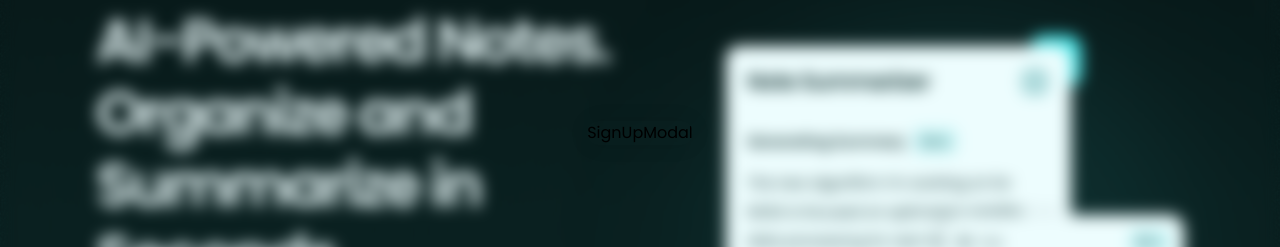
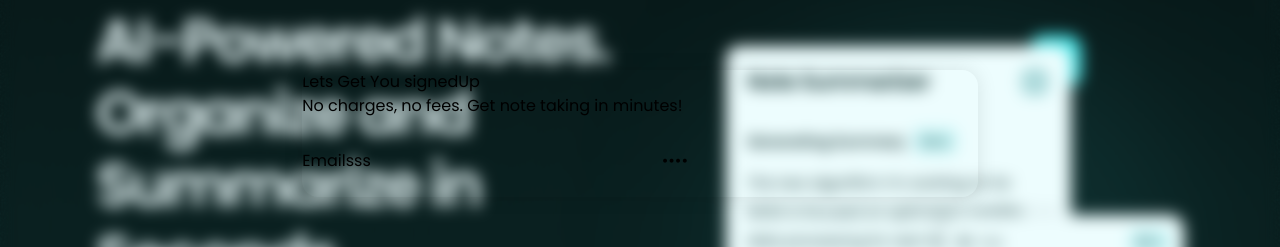
Before and after one commit to Jisap/NoteFlowApp, a React (Vite) app: page / in a window 1280 px wide. Shown: the part 267-514 px from the top of the page. Built offline with nearby package versions, Linux system fonts and the light colour scheme.

Commit message:
Implement SignUpModal component with input handling and improved layout

```diff
--- a/src/components/sections/Modal/SignUpModal.jsx
+++ b/src/components/sections/Modal/SignUpModal.jsx
@@ -1,10 +1,68 @@
+import Close from "../../icons/Close"
+import Checkmark from "../../icons/Checkmark"
+import { useState } from "react"
+
 
 
 const SignUpModal = () => {
+
+  const initialState = {
+    email: "sss",
+    password: "1234",
+  }
+
+  const [checked, setChecked] = useState(false)
+  const [input, setInput] = useState(initialState)
+
+  const handleInputs = (e) => {
+    setInput((prevInputs) => {
+      return {
+        ...prevInputs,
+        [e.target.name]: e.target.value
+      }
+    })
+
+  }
+
   return (
-    <div className="z-20">
-      SignUpModal
-    </div>
+    <section>
+      <div>
+        <h4>Lets Get You signedUp</h4>
+        <p>No charges, no fees. Get note taking in minutes!</p>
+      </div>
+
+      <div>
+        <button>
+          <Close />
+        </button>
+        <div>
+          <label>Email</label>
+          <input
+            type="email"
+            name="email"
+            placeholder="Enter your email"
+            value={input.email}
+            onChange={handleInputs}
+          />
+
+          <input
+            type="password"
+            name="password"
+            placeholder="Enter your password"
+            value={input.password}
+            onChange={handleInputs}
+          />
+        </div>
+
+        <div>
+          <div>
+            <button>
+              <Checkmark />
+            </button>
+          </div>
+        </div>
+      </div>
+    </section>
   )
 }
 
```
